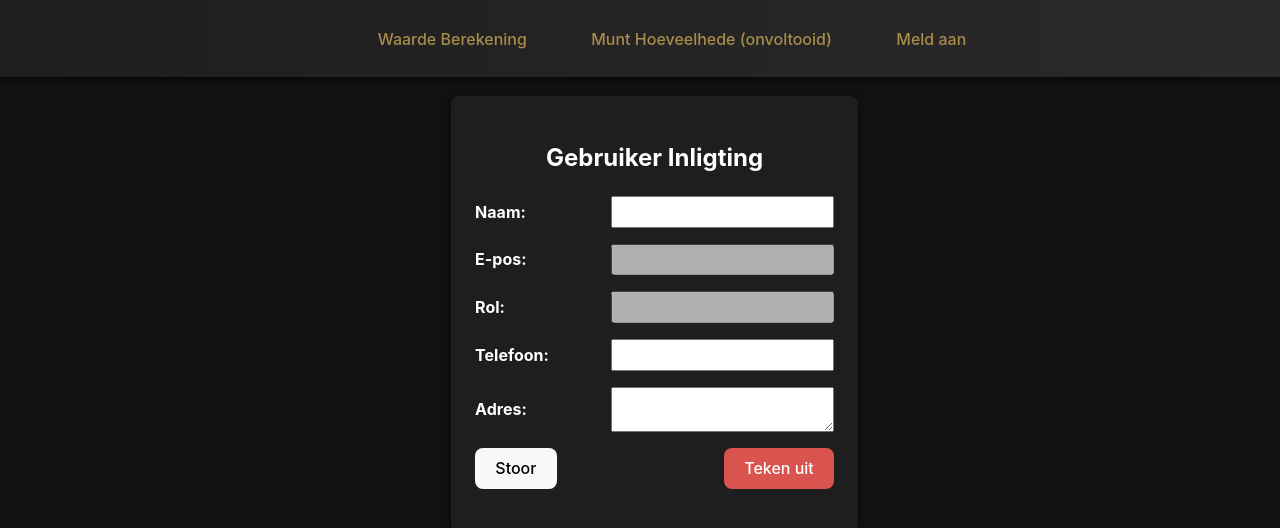
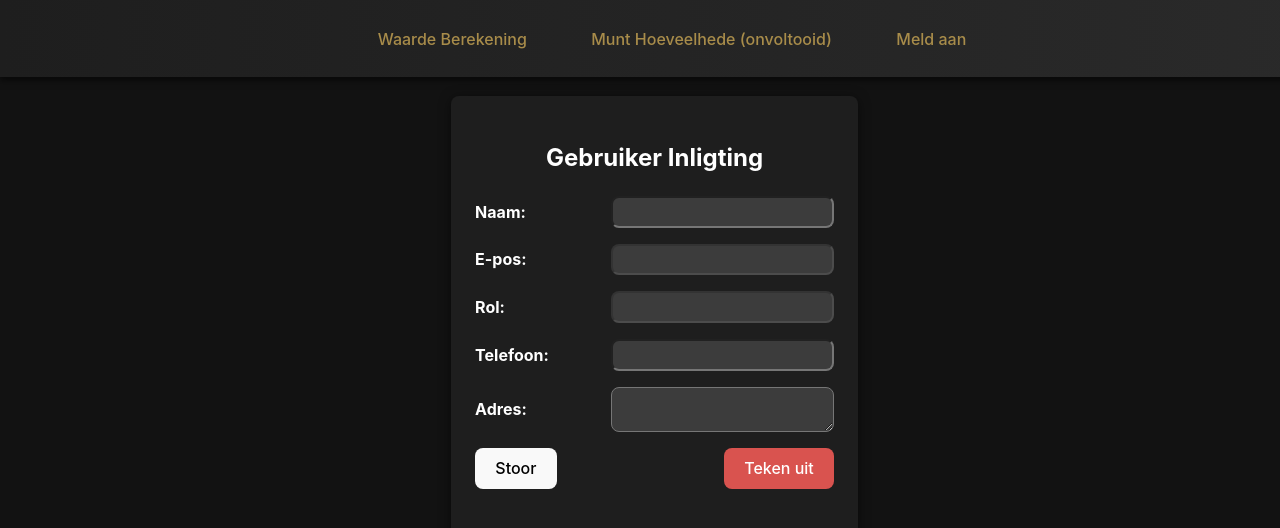
Before and after one commit to ambrovw/smeltwaarde, a React (Vite) app: page /userDetails in a window 1280 px wide. Shown: the top 528 px of the page. Built offline with nearby package versions, Linux system fonts and the light colour scheme.

Commit message:
User profile

```diff
--- a/src/App.css
+++ b/src/App.css
@@ -581,3 +581,10 @@ input[type="number"]::-webkit-outer-spin-button {
     display: block;
     border-radius: 4px;
 }
+
+.user-details textarea,
+.user-details input {
+    background: #3c3c3c;
+    border-radius: 8px;
+    color: #e0e0e0;
+}
--- a/src/pages/ProductManager.jsx
+++ b/src/pages/ProductManager.jsx
@@ -2,8 +2,7 @@ import {useState, useEffect, useRef} from 'react';
 import { TransformWrapper, TransformComponent } from 'react-zoom-pan-pinch';
 
 export default function ProductManager() {
-    const user = JSON.parse(localStorage.getItem('user'));
-    const token = user?.token;
+    const token = localStorage.getItem('token');
     const [products, setProducts] = useState([]);
     const [showSuccessPopup, setShowSuccessPopup] = useState(false);
     const [showRemovedPopup, setShowRemovedPopup] = useState(false);
--- a/src/pages/UserDetails.jsx
+++ b/src/pages/UserDetails.jsx
@@ -51,7 +51,7 @@ export default function UserDetails({ user, setUser, setIsLoggedIn }) {
     };
 
     return (
-        <div className="container">
+        <div className="container user-details">
             <h2 style={{ color: 'white', textAlign: 'center' }}>Gebruiker Inligting</h2>
             <form className="add-product-form" onSubmit={handleSave}>
                 <div className="form-row">
```
